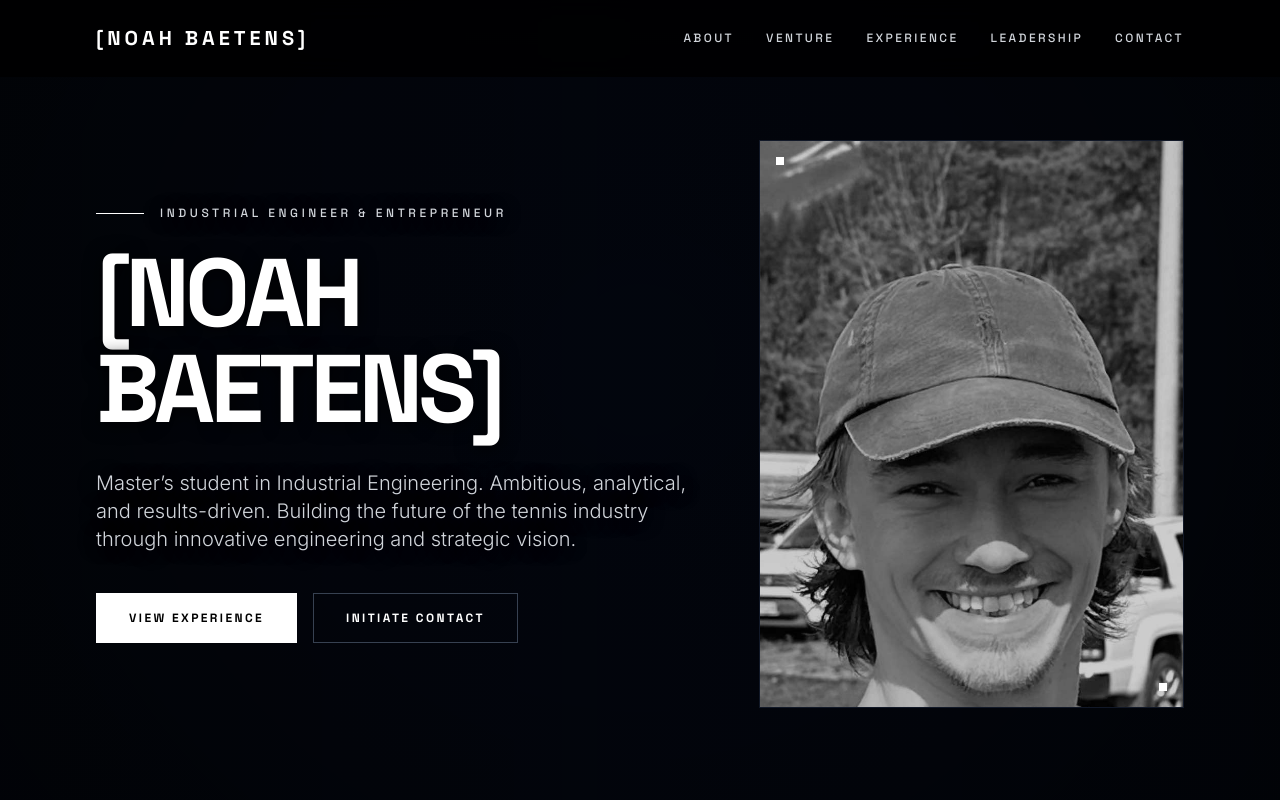
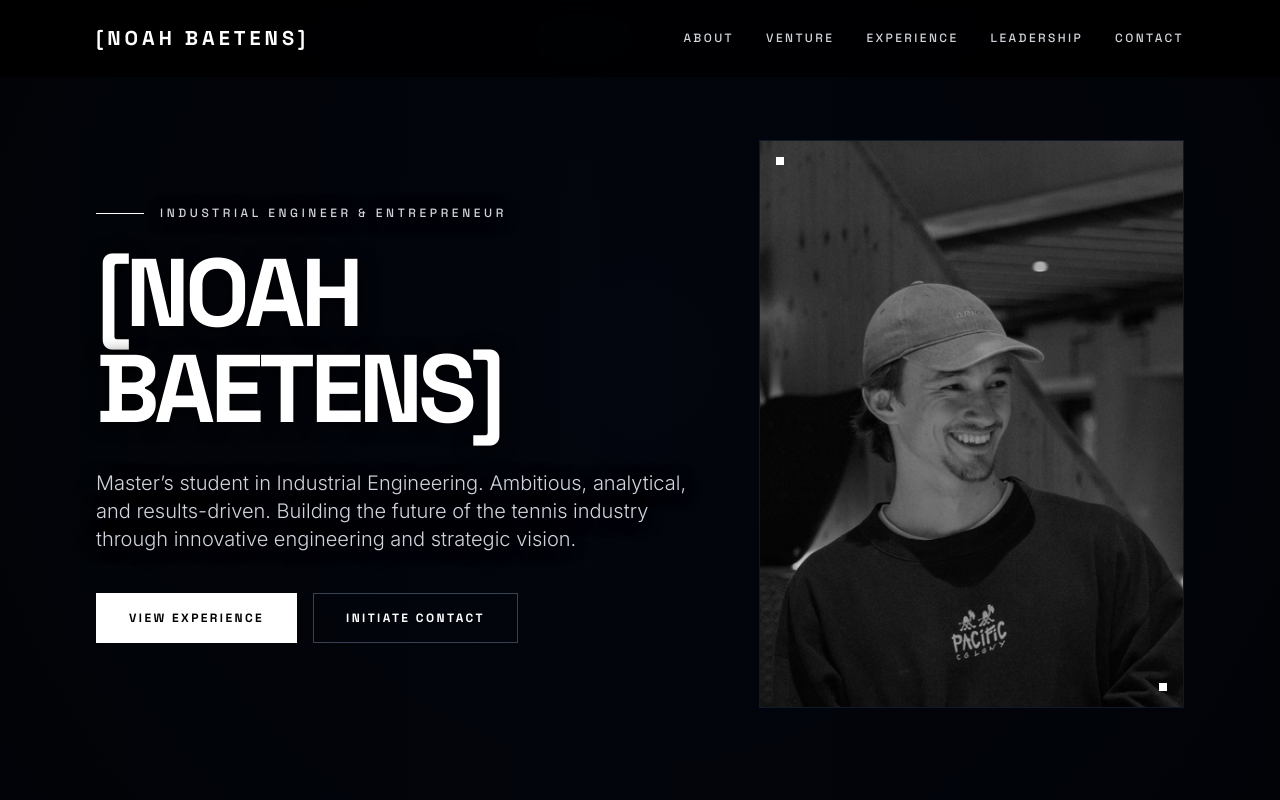
Before and after one commit to Recosens/CV_Noah, a plain HTML site: page index.html in a window 1280 px wide. Shown: the top 800 px of the page. Drawn offline with nearby package versions, Linux system fonts and the light colour scheme; grey boxes are pictures that could not be loaded.

Commit message:
Profielfoto

```diff
--- a/index.html
+++ b/index.html
@@ -317,7 +317,7 @@
             <div class="lg:col-span-5 relative z-10 animate-on-scroll delay-200">
                 <div class="relative aspect-[3/4] w-full max-w-md mx-auto overflow-hidden bg-[#050505] border border-gray-900">
                     <!-- Placeholder Profile Image -->
-                    <img src="./Hoofdfratsen.jpg" alt="Profile Portrait" class="w-full h-full object-cover grayscale hover:grayscale-0 transition-all duration-700 opacity-80 hover:opacity-100" />
+                    <img src="./Hoofdfratsen_v2.png" alt="Profile Portrait" class="w-full h-full object-cover grayscale hover:grayscale-0 transition-all duration-700 opacity-80 hover:opacity-100" />
 
                     <!-- Decorative elements -->
                     <div class="absolute top-4 left-4 w-2 h-2 bg-white"></div>
```
